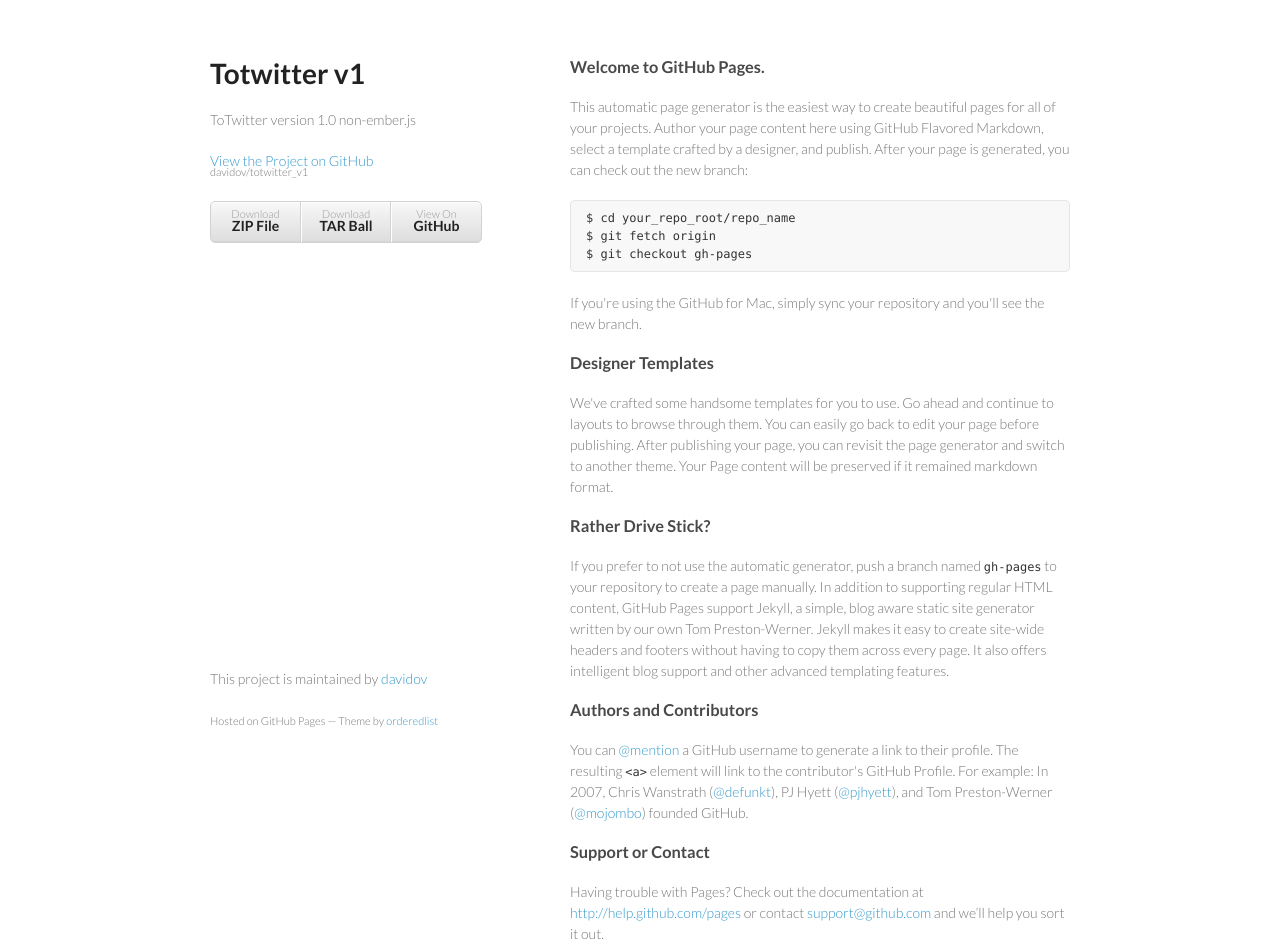
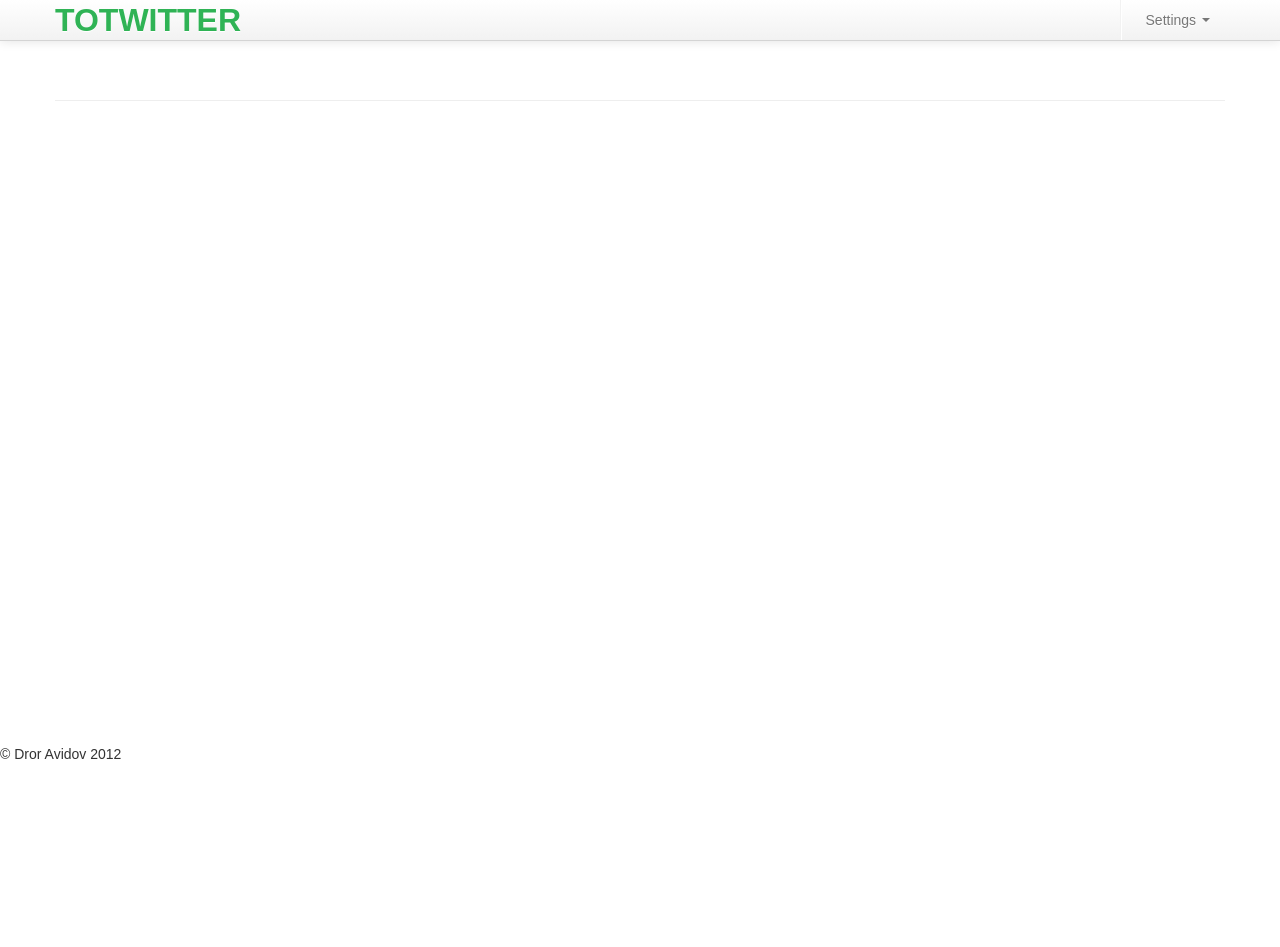
Before and after one commit to davidov/totwitter_v1, a plain HTML site: page index.html in a window 1280 px wide. After the commit the page ends 800 px from the top, so only its background shows below. Drawn offline with nearby package versions, Linux system fonts and the light colour scheme.

Commit message:
Update index.html

```diff
--- a/index.html
+++ b/index.html
@@ -1,66 +1,58 @@
 <!doctype html>
-<html>
+
+<html lang="en">
 <head>
-    <meta charset="utf-8">
-    <meta http-equiv="X-UA-Compatible" content="chrome=1">
-    <title>Totwitter v1 by davidov</title>
-
-    <link rel="stylesheet" href="stylesheets/styles.css">
-    <link rel="stylesheet" href="stylesheets/pygment_trac.css">
-    <meta name="viewport" content="width=device-width, initial-scale=1, user-scalable=no">
-    <!--[if lt IE 9]>
-    <script src="//html5shiv.googlecode.com/svn/trunk/html5.js"></script>
-    <![endif]-->
+  <meta charset="utf-8" />
+  <title>ToTwitter - Dror Avidov</title>
+  <link rel="stylesheet" href="http://code.jquery.com/ui/1.10.1/themes/base/jquery-ui.css">
+  <link rel="stylesheet" href="stylesheet/bootstrap/css/bootstrap.min.css">
+  <link rel="stylesheet" href="stylesheet/bootstrap/css/bootstrap-override.css" type="text/css" media="screen"/>
+  <link rel="stylesheet" href="javascript/fancybox/jquery.fancybox-1.3.4.css" type="text/css" media="screen" />
+  <link rel="stylesheet" href="stylesheet/twitter.css" type="text/css" media="screen" />
+  <link rel="stylesheet" href="stylesheet/style.css" type="text/css" media="screen" />
+  <script src="javascript/jquery/jquery-1.9.1.js"></script>
+  <script data-main="javascript/main.js" src="javascript/require/require.min.js"></script>
 </head>
 <body>
-    <div class="wrapper">
   <header>
-        <h1>Totwitter v1</h1>
-        <p>ToTwitter version 1.0 non-ember.js</p>
+    <div class="navbar navbar-fixed-top">
+      <div class="navbar-inner">
+        <div class="container">
+          <a class="totango" href="#/home">TOTWITTER</a>
+          <div class="nav-collapse">
+            <ul class="nav pull-right">
+                <li class="divider-vertical"></li>
+                    <li class="dropdown">
+                        <a class="dropdown-toggle" href="#" data-toggle="dropdown">Settings <strong class="caret"></strong></a>
+                        <div class="dropdown-menu" style="padding: 15px; padding-bottom: 0px;">
+                            <form action="#" accept-charset="UTF-8">
+                              <label for="user_username">Username:&nbsp;<input id="user_username" style="margin-bottom: 15px;" type="text" name="user[username]" size="30" /></label>
+                              <label for="user_number_of_tweets"># of Tweets:&nbsp;<input id="user_number_of_tweets" style="margin-bottom: 15px;" name="user[number_of_tweets]" size="30" /></label>
+                              <label for="user_refresh_rate">Refresh every (in minutes):&nbsp;<input id="user_refresh_rate" style="margin-bottom: 15px;" name="user[refesh_rate]" size="30" /></label>
+                              <input class="btn btn-primary" style="clear: left; width: 100%; height: 32px; font-size: 13px;" type="button" id="apply_button" value="Apply" />
+                            </form>
+                        </div>
+                    </li>
+              </li>
+            </ul>
+            <img class="ajax-loader" id="ajax-loader" src="images/ajax-loader.gif" alt="Loading..." />
+          </div><!--/.nav-collapse -->
+        </div>
+      </div>
+    </div>
+    <div id="slideForm" class="span8 pull-left collapse in" style="max-height: 30px;">
 
-        <p class="view"><a href="https://github.com/davidov/totwitter_v1">View the Project on GitHub <small>davidov/totwitter_v1</small></a></p>
-
-
-        <ul>
-          <li><a href="https://github.com/davidov/totwitter_v1/zipball/master">Download <strong>ZIP File</strong></a></li>
-          <li><a href="https://github.com/davidov/totwitter_v1/tarball/master">Download <strong>TAR Ball</strong></a></li>
-          <li><a href="https://github.com/davidov/totwitter_v1">View On <strong>GitHub</strong></a></li>
-        </ul>
+    </div>
   </header>
-      <section>
-        <h3>Welcome to GitHub Pages.</h3>
-
-<p>This automatic page generator is the easiest way to create beautiful pages for all of your projects. Author your page content here using GitHub Flavored Markdown, select a template crafted by a designer, and publish. After your page is generated, you can check out the new branch:</p>
-
-<pre><code>$ cd your_repo_root/repo_name
-$ git fetch origin
-$ git checkout gh-pages
-</code></pre>
-
-<p>If you're using the GitHub for Mac, simply sync your repository and you'll see the new branch.</p>
-
-<h3>Designer Templates</h3>
-
-<p>We've crafted some handsome templates for you to use. Go ahead and continue to layouts to browse through them. You can easily go back to edit your page before publishing. After publishing your page, you can revisit the page generator and switch to another theme. Your Page content will be preserved if it remained markdown format.</p>
-
-<h3>Rather Drive Stick?</h3>
-
-<p>If you prefer to not use the automatic generator, push a branch named <code>gh-pages</code> to your repository to create a page manually. In addition to supporting regular HTML content, GitHub Pages support Jekyll, a simple, blog aware static site generator written by our own Tom Preston-Werner. Jekyll makes it easy to create site-wide headers and footers without having to copy them across every page. It also offers intelligent blog support and other advanced templating features.</p>
-
-<h3>Authors and Contributors</h3>
-
-<p>You can <a href="https://github.com/blog/821" class="user-mention">@mention</a> a GitHub username to generate a link to their profile. The resulting <code>&lt;a&gt;</code> element will link to the contributor's GitHub Profile. For example: In 2007, Chris Wanstrath (<a href="https://github.com/defunkt" class="user-mention">@defunkt</a>), PJ Hyett (<a href="https://github.com/pjhyett" class="user-mention">@pjhyett</a>), and Tom Preston-Werner (<a href="https://github.com/mojombo" class="user-mention">@mojombo</a>) founded GitHub.</p>
-
-<h3>Support or Contact</h3>
-
-<p>Having trouble with Pages? Check out the documentation at <a href="http://help.github.com/pages">http://help.github.com/pages</a> or contact <a href="mailto:support@github.com">support@github.com</a> and we’ll help you sort it out.</p>
+  <div class="container">
+    <section class="page-content">
+        <div id="wrapper">
+            <div id="jstwitter" class="jstwitter"></div>
+        </div>
     </section>
-      <footer>
-        <p>This project is maintained by <a href="https://github.com/davidov">davidov</a></p>
-        <p><small>Hosted on GitHub Pages &mdash; Theme by <a href="https://github.com/orderedlist">orderedlist</a></small></p>
+    <hr />
+  </div>
+  <footer class="navbar navbar-fixed-bottom sticky-footer" id="footer">
+    <p>&copy; Dror Avidov 2012</p>
   </footer>
-    </div>
-    <script src="javascripts/scale.fix.js"></script>
-
 </body>
-</html>
```
Lines whose indentation alone changed are shown as unchanged.
